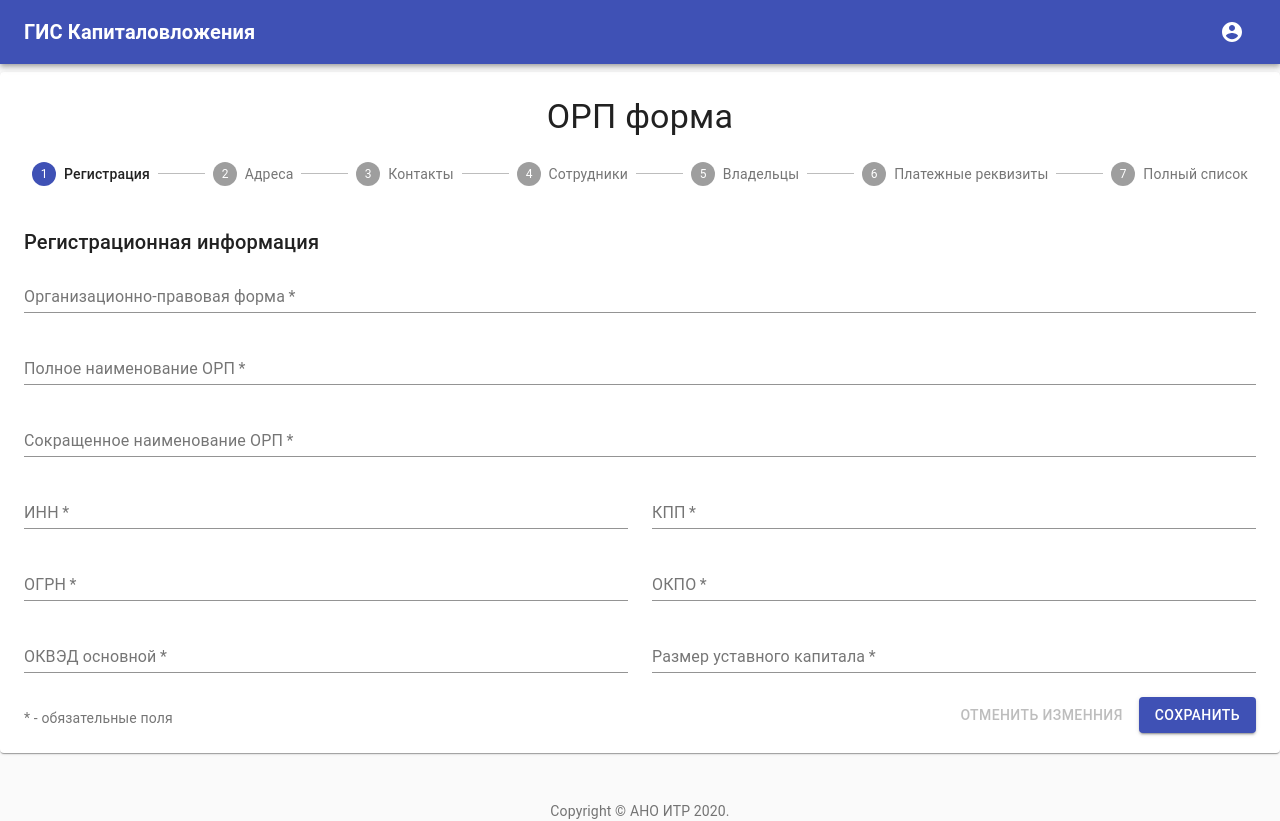
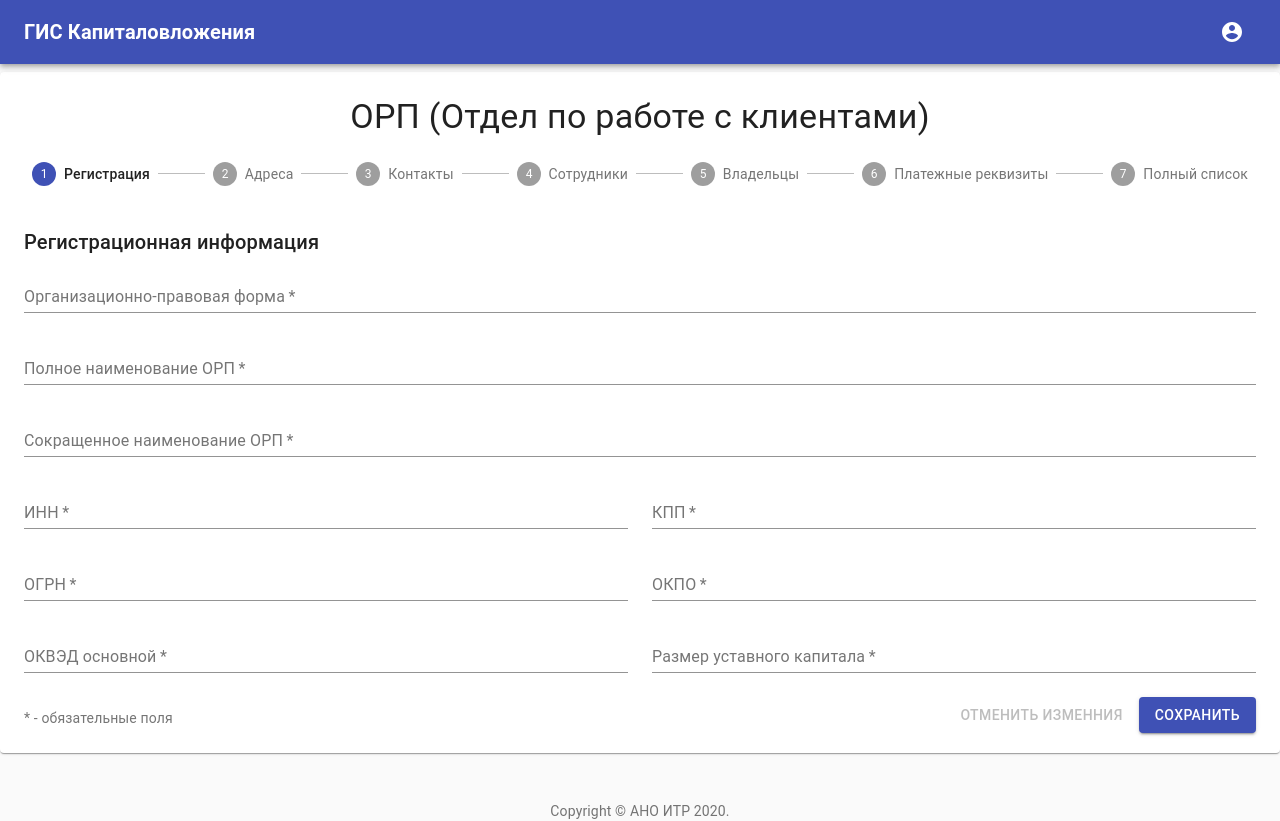
Before and after one commit to Vvtu/proto, a React (Create React App) app: page /customer-form/0 in a window 1280 px wide. Built offline with nearby package versions, Linux system fonts and the light colour scheme; no server answers.

Commit message:
fix formik

```diff
--- a/package.json
+++ b/package.json
@@ -15,6 +15,7 @@
     "@types/react-router-dom": "^5.1.5",
     "express": "^4.17.1",
     "express-favicon": "^2.0.1",
+    "formik": "^2.1.4",
     "gh-pages": "^3.0.0",
     "path": "^0.12.7",
     "react": "^16.13.1",
--- a/src/customerForm/PaymentDetails.tsx
+++ b/src/customerForm/PaymentDetails.tsx
@@ -3,10 +3,12 @@ import Typography from '@material-ui/core/Typography';
 import Grid from '@material-ui/core/Grid';
 import TextField from '@material-ui/core/TextField';
 import ButtonsBlock from '../components/ButtonsBlock'
+import { useFormik } from 'formik';
 
 import { getReuest } from '../utils'
 
 export default function PaymentDetails(props: any) {
+
     useEffect(() => {
         getReuest("/v0/organizations").then((data) => {
             console.log('data = ', data);
--- a/src/customerForm/index.tsx
+++ b/src/customerForm/index.tsx
@@ -92,7 +92,7 @@ export default function CustomerForm(props: PROPS_TYPE) {
 
                 <Paper className={classes.paper}>
                     <Typography component="h1" variant="h4" align="center">
-                        ОРП форма
+                        ОРП (Отдел по работе с клиентами)
           </Typography>
                     <Stepper nonLinear activeStep={activeStep} className={classes.stepper}>
                         {customerFormSteps.map((label, index) => (
```
Also changed, not shown: src/main/index.tsx (+20 -1 lines), 1 other file (tests, documents, lock files or other folders).
